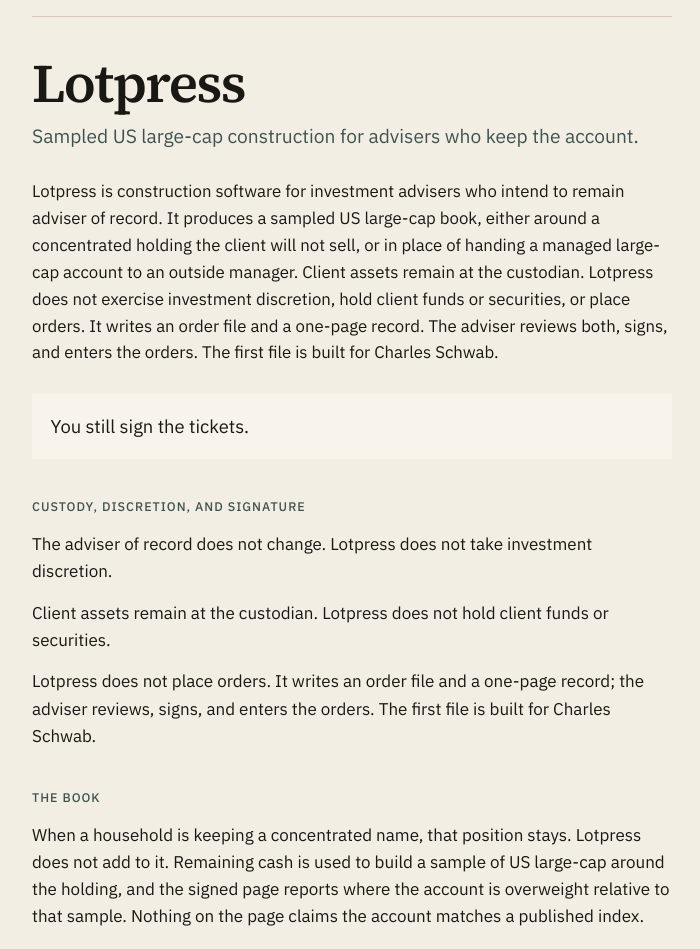
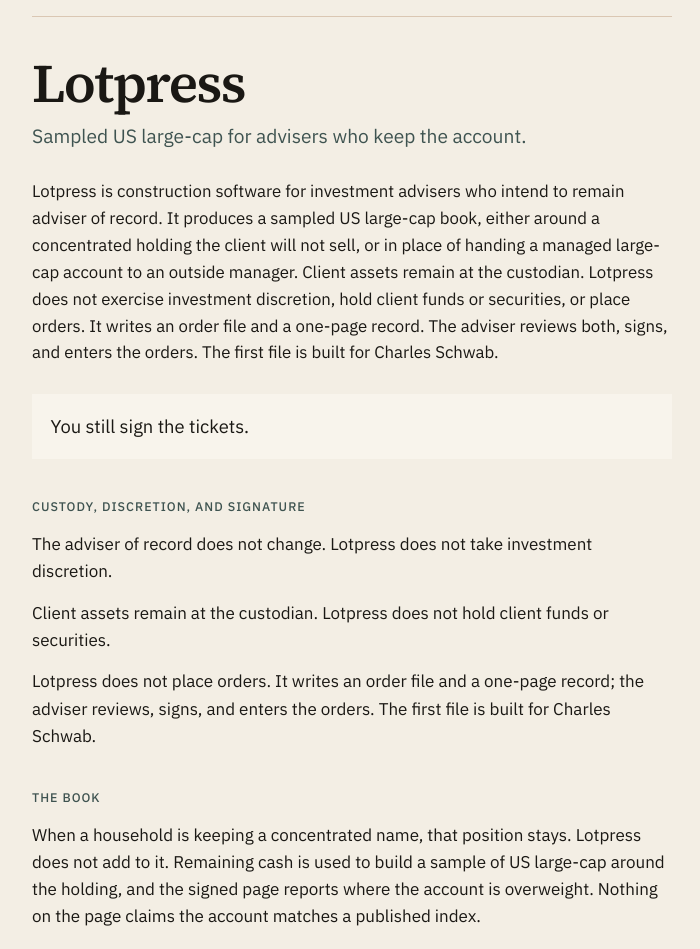
Before and after one commit to evanlongwork-cpu/lotpressllc, a Next.js app: page /record in a window 1280 px wide. Shown: the part 60-1009 px from the top of the page, without its empty margins (288-988 px from the left). Built offline with nearby package versions, Linux system fonts and the light colour scheme.

Commit message:
Trim the face line and the overweight clause.

```diff
--- a/app/copy.ts
+++ b/app/copy.ts
@@ -1,8 +1,8 @@
 export const SITE_TITLE =
-  "Lotpress — sampled US large-cap construction for advisers who keep the account";
+  "Lotpress — sampled US large-cap for advisers who keep the account";
 
 export const STANDFIRST =
-  "Sampled US large-cap construction for advisers who keep the account.";
+  "Sampled US large-cap for advisers who keep the account.";
 
 export const COVER = "You still sign the tickets.";
 
--- a/app/record/page.tsx
+++ b/app/record/page.tsx
@@ -42,9 +42,8 @@
               When a household is keeping a concentrated name, that position
               stays. Lotpress does not add to it. Remaining cash is used to
               build a sample of US large-cap around the holding, and the
-              signed page reports where the account is overweight relative to
-              that sample. Nothing on the page claims the account matches a
-              published index.
+              signed page reports where the account is overweight. Nothing
+              on the page claims the account matches a published index.
             </p>
             <p>
               The other case is a household with no such constraint: the
```
Also changed, not shown: 1 other file (tests, documents, lock files or other folders).
